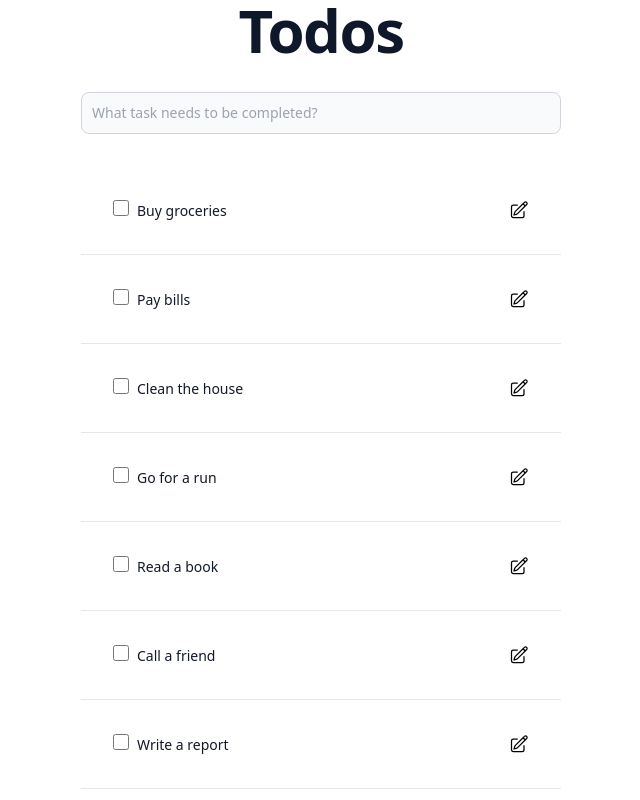
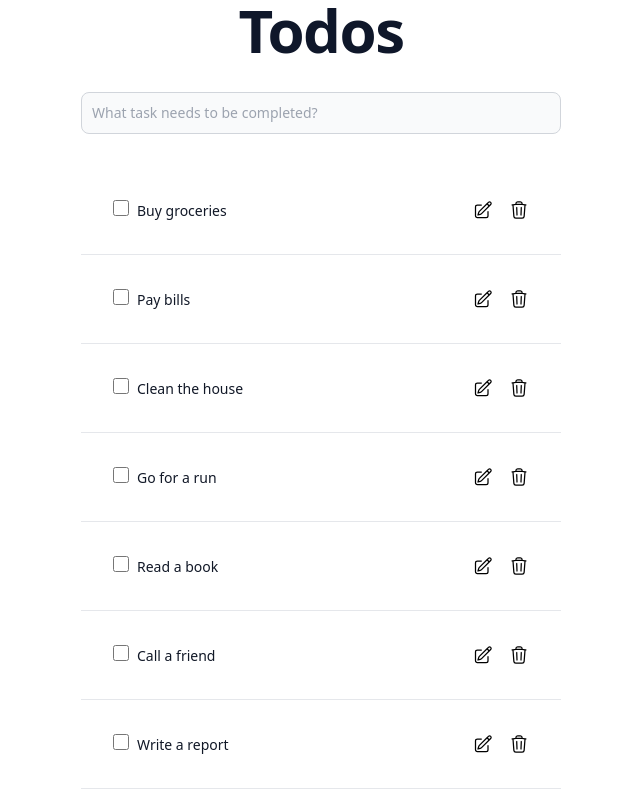
Before and after one commit to AnantaRai/react-todos, a React (Create React App) app: page / in a window 1280 px wide. Shown: the top 800 px of the page, without its empty margins (319-959 px from the left). Built offline with nearby package versions, Linux system fonts and the light colour scheme.

Commit message:
todo delete added

```diff
--- a/src/App.js
+++ b/src/App.js
@@ -44,6 +44,12 @@
 		}
 	};
 
+	const handleDelete = (todoIdx) => {
+		if (todos[todoIdx] !== "undefined") {
+			setTodos(todos.filter((_, idx) => idx !== todoIdx));
+		}
+	};
+
 	const handleFocusOut = (todoIdx) => {
 		if (todos[todoIdx] !== "undefined") {
 			setTodos(
@@ -81,6 +87,7 @@
 				handleEditMode={handleEditMode}
 				handleFocusOut={handleFocusOut}
 				handleKeyDown={handleKeyDown}
+				handleDelete={handleDelete}
 			/>
 		</div>
 	);
@@ -108,6 +115,7 @@
 		handleEditMode,
 		handleFocusOut,
 		handleKeyDown,
+		handleDelete,
 	} = props;
 	return (
 		<ol className="todo-list">
@@ -133,9 +141,9 @@
 										{todo.title}
 									</label>
 								</div>
-								<div>
+								<div className="flex">
 									<span
-										className="hover:cursor-pointer"
+										className="hover:cursor-pointer mr-2"
 										onClick={() => handleEditMode(todoIdx)}
 									>
 										<svg
@@ -150,6 +158,25 @@
 												strokeLinecap="round"
 												strokeLinejoin="round"
 												d="M16.862 4.487l1.687-1.688a1.875 1.875 0 112.652 2.652L10.582 16.07a4.5 4.5 0 01-1.897 1.13L6 18l.8-2.685a4.5 4.5 0 011.13-1.897l8.932-8.931zm0 0L19.5 7.125M18 14v4.75A2.25 2.25 0 0115.75 21H5.25A2.25 2.25 0 013 18.75V8.25A2.25 2.25 0 015.25 6H10"
+											/>
+										</svg>
+									</span>
+									<span
+										className="hover:cursor-pointer ml-2"
+										onClick={() => handleDelete(todoIdx)}
+									>
+										<svg
+											xmlns="http://www.w3.org/2000/svg"
+											fill="none"
+											viewBox="0 0 24 24"
+											strokeWidth={1.5}
+											stroke="currentColor"
+											className="w-5 h-5"
+										>
+											<path
+												strokeLinecap="round"
+												strokeLinejoin="round"
+												d="M14.74 9l-.346 9m-4.788 0L9.26 9m9.968-3.21c.342.052.682.107 1.022.166m-1.022-.165L18.16 19.673a2.25 2.25 0 01-2.244 2.077H8.084a2.25 2.25 0 01-2.244-2.077L4.772 5.79m14.456 0a48.108 48.108 0 00-3.478-.397m-12 .562c.34-.059.68-.114 1.022-.165m0 0a48.11 48.11 0 013.478-.397m7.5 0v-.916c0-1.18-.91-2.164-2.09-2.201a51.964 51.964 0 00-3.32 0c-1.18.037-2.09 1.022-2.09 2.201v.916m7.5 0a48.667 48.667 0 00-7.5 0"
 											/>
 										</svg>
 									</span>
```
